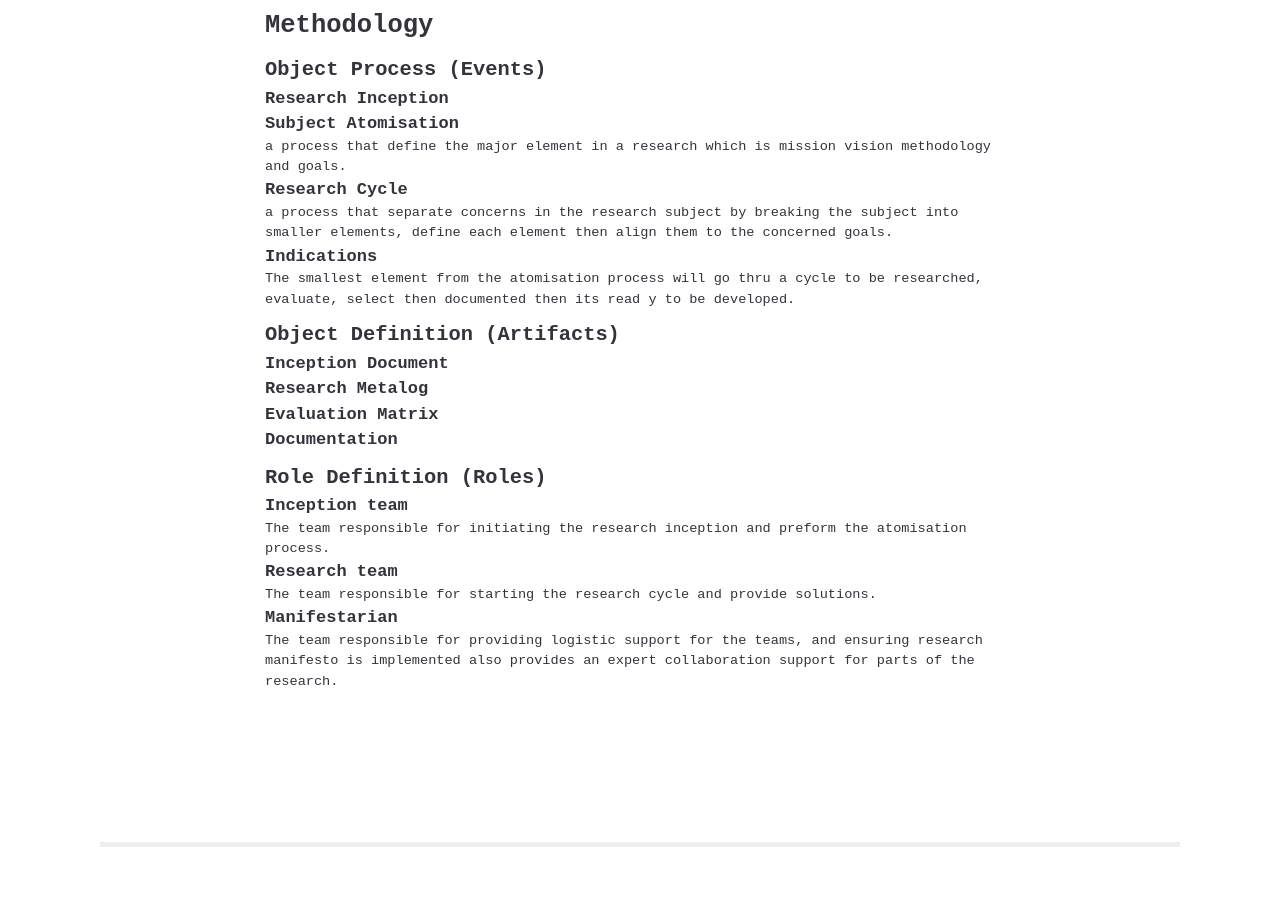
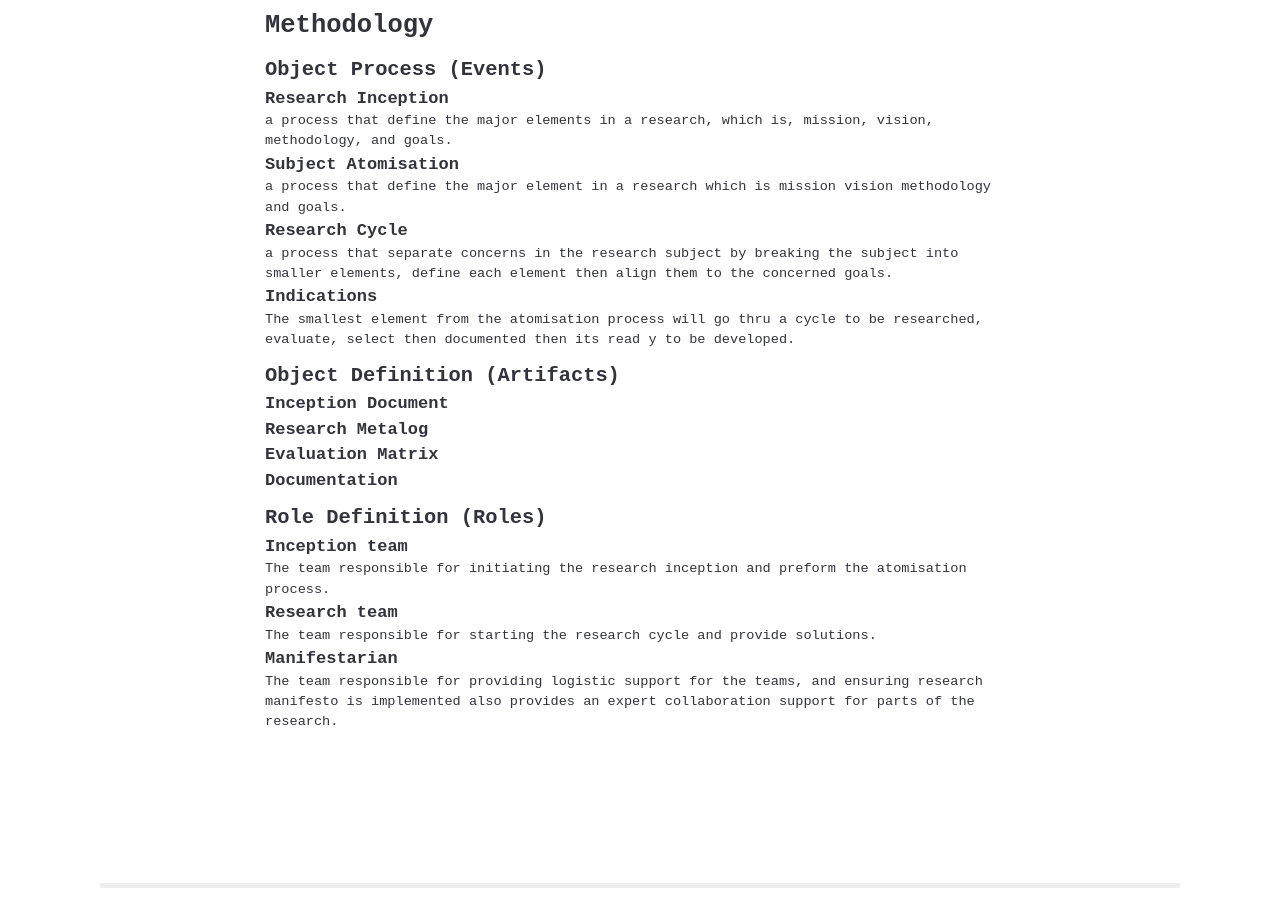
Before and after one commit to BrainRDI/Brain.io, a plain HTML site: page index.html in a window 1280 px wide. Shown: the part 6844-7752 px from the top of the page. Drawn offline with Linux system fonts and the light colour scheme.

Commit message:
definition added

```diff
--- a/index.html
+++ b/index.html
@@ -273,7 +273,8 @@
                 <div class="elementSubGroup">Object Process (Events)</div>
                 <div class="elementName">Research Inception
 </div>
-                <div class="elementDesc"></div>
+                <div class="elementDesc">a process that define the major elements in a research, which is, mission, vision, methodology, and goals.
+</div>
 
                 <div class="elementName">Subject Atomisation</div>
                 <div class="elementDesc">a process that define the major element in a research which is mission vision methodology and goals.
```
